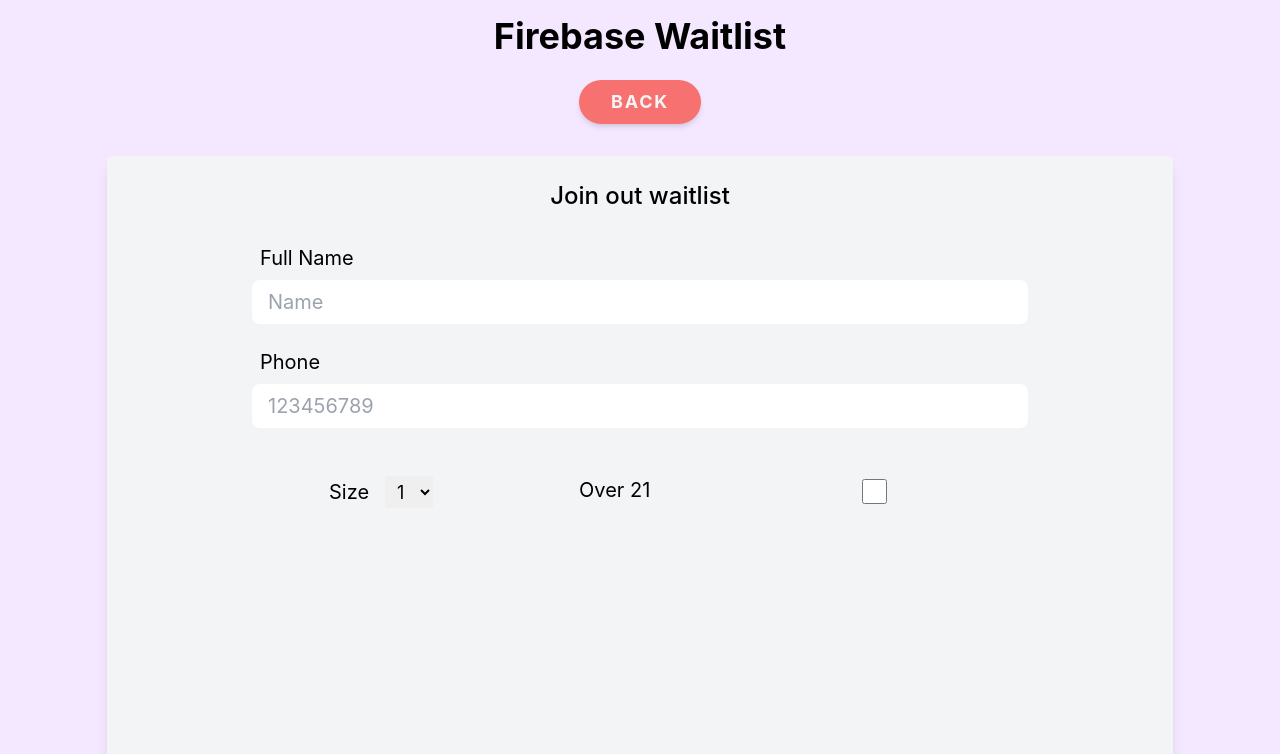
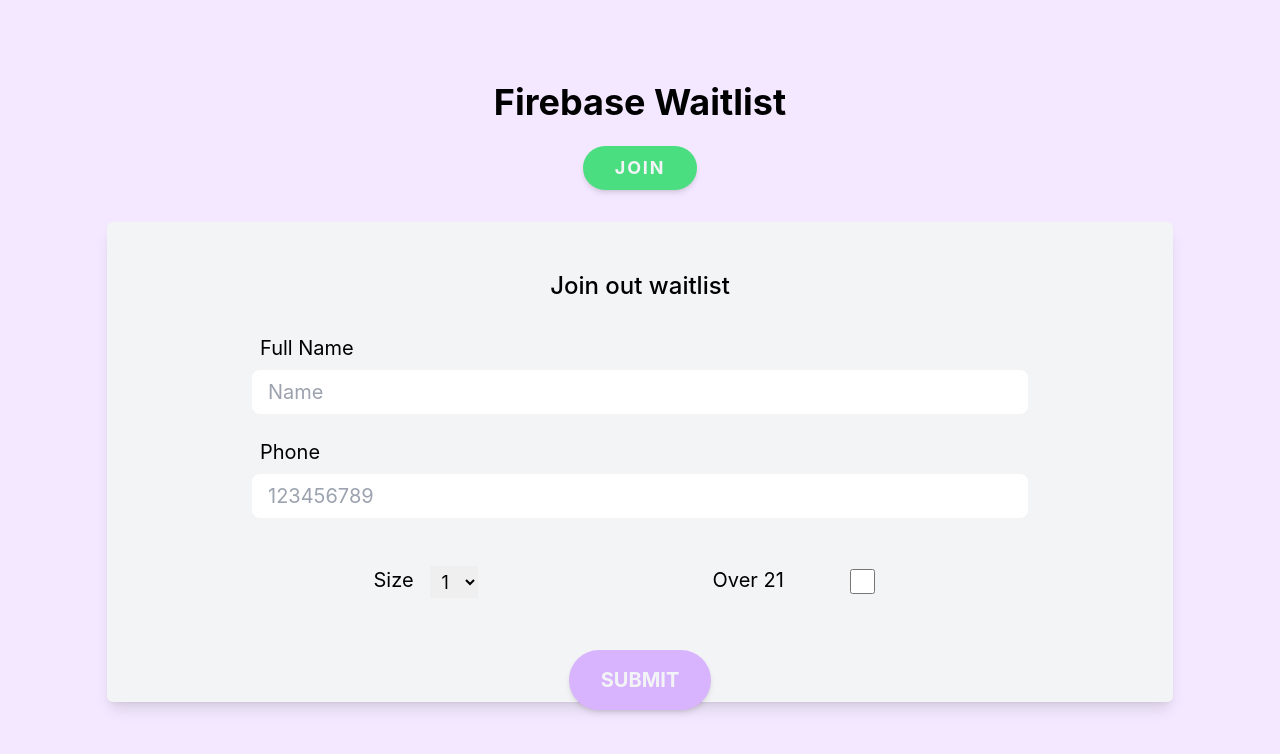
Before and after one commit to LucianSoto/firebase-waitlist, a React (Create React App) app: page /waitlist-form in a window 1280 px wide. Shown: the top 754 px of the page. Built offline with nearby package versions, Linux system fonts and the light colour scheme.

Commit message:
Added submit button to form

```diff
--- a/src/App.jsx
+++ b/src/App.jsx
@@ -4,7 +4,7 @@
 import { BrowserRouter as Router, Routes, Route, Link, Navigate, } from 'react-router-dom'
 
 function App() {
-  const [form, setForm] = useState(false)
+  const [form, setForm] = useState(true)
 
   // useEffect(() => {
   //   console.log(form)
--- a/src/components/List.jsx
+++ b/src/components/List.jsx
@@ -37,7 +37,7 @@
 
 
   return (
-    <div className='flex flex-col items-center bg-gray-100 h-5/6 w-5/6 rounded-md shadow-lg p-4'>
+    <div className='flex flex-col items-center bg-gray-100 h-5/6 w-5/6 rounded-md shadow-lg p-4 mb-8'>
       {list ?
       list.map((item, i) => {
         return (
--- a/src/components/WaitlistForm.jsx
+++ b/src/components/WaitlistForm.jsx
@@ -1,6 +1,11 @@
 import React, { useState }from 'react'
 
 const WaitlistForm = () => {
+
+  const submitForm = () => {
+    console.log('clicked')
+  }
+
   const [formData, setFormData] = useState({
     fullName: '',
     phone: '',
@@ -15,8 +20,6 @@
 
   const onChange = (e) => {
     const {name, value, } = e.target
-
-      console.log(formData)
       setFormData((prevState) => ({
         ...prevState, [name]: value
       }))
@@ -26,9 +29,9 @@
     <form
       // onSubmit={onSubmit}
       id="form"
-      className='flex flex-col items-center bg-gray-100 h-5/6 w-5/6 rounded-md shadow-lg p-4'
+      className='flex flex-col items-center bg-gray-100  h-3/5 w-5/6 rounded-md shadow-lg p-4 mb-8'
     >
-      <h3 className='text-2xl font-medium mt-2 mb-8'>
+      <h3 className='text-2xl font-medium mt-8 mb-8'>
         Join out waitlist
       </h3>
       <label className={formStyles.label} htmlFor="fullName">Full Name</label>
@@ -55,8 +58,8 @@
         minLength='9'
         onChange={onChange}
       />
-      <div id="other-options" className='w-3/4 flex justify-around mt-6'>
-        <span className=''>
+      <div id="other-options" className='w-3/4 flex justify-around mt-6 mb-12'>
+        <span className='flex w-3/8 '>
           <label className={formStyles.label} htmlFor="size">Size</label>
           <select
             className='h-8 text-lg px-2 ml-4'
@@ -75,7 +78,7 @@
             <option value="8">8</option>
           </select>
         </span>
-        <span className='flex  w-1/2'>
+        <span className='flex  w-1/4 mr-4'>
           <label className={formStyles.label} htmlFor="ofAge">Over 21</label>
           <input
             // className="w-8 h-8" to style with tailwind would have to download @tailwind/forms
@@ -90,7 +93,7 @@
           />
         </span>
       </div>
-
+      <div onClick={()=> submitForm()} className='bg-purple-300 hover:bg-purple-400 shadow-md hover:shadow-lg px-8 py-4 text-xl uppercase font-bold text-gray-100 rounded-full' id="submit">Submit</div>
     </form>
   )
 }
```
